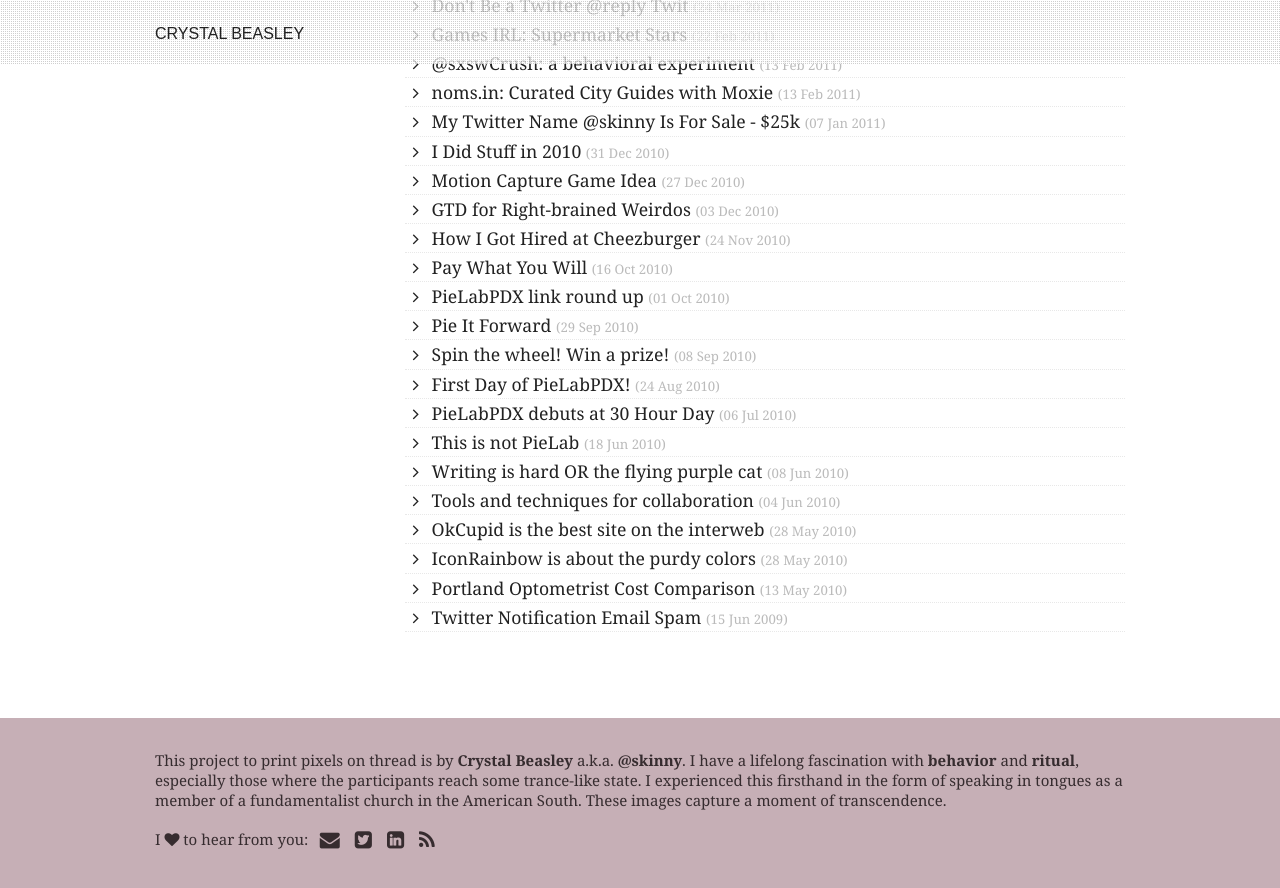
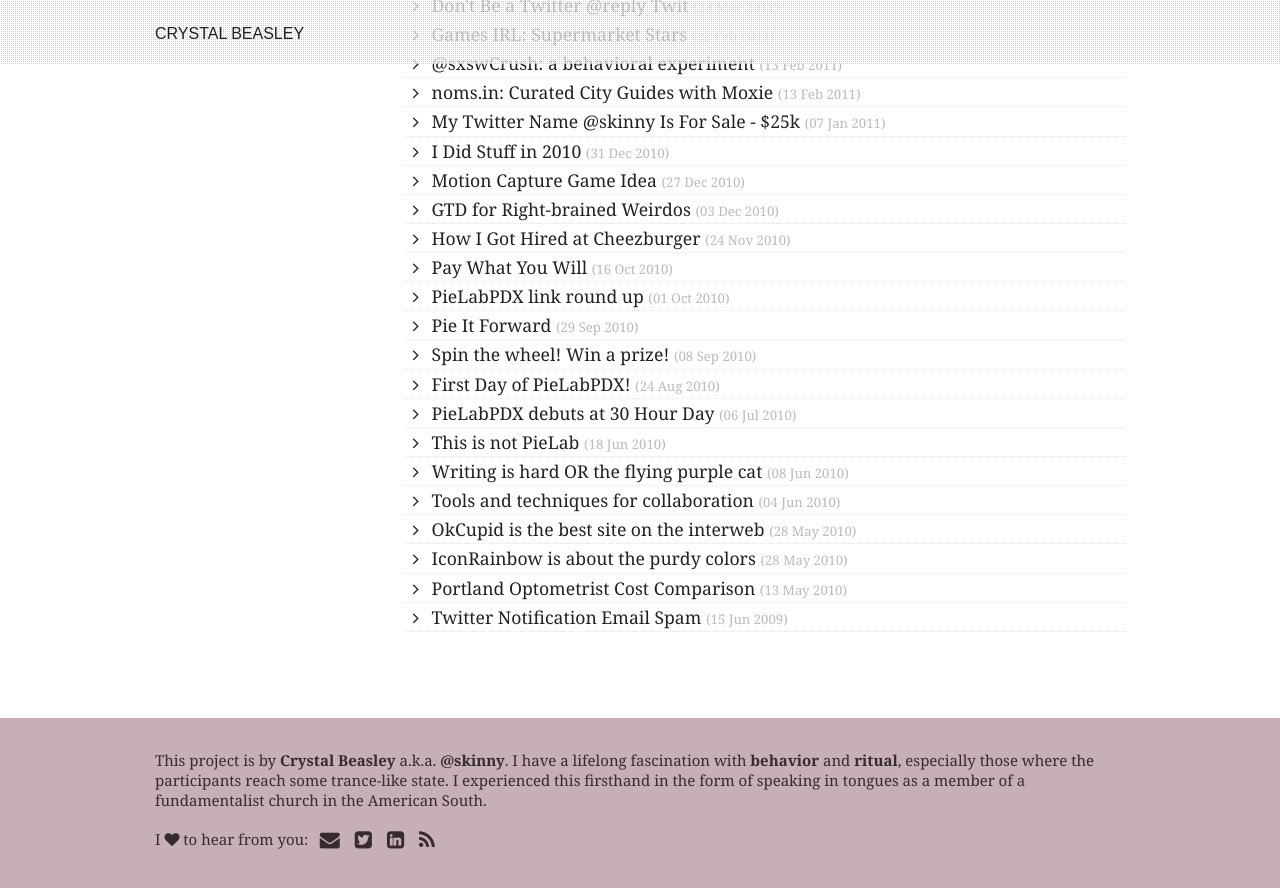
Before and after one commit to skinny97214/skinny97214.github.io, a Jekyll site: the page built from archive/index.html, in a window 1280 px wide and 900 px high, scrolled down 1260 px. Shown: the top 888 px of the window. Built offline with Jekyll 4.4.1, drawn with Linux system fonts in a browser that asks for light colours; Markdown is read by kramdown in place of the engine named in the settings; some of the changed text lies outside the part shown.

Commit message:
general cleanup of copy

```diff
--- a/_includes/footer.html
+++ b/_includes/footer.html
@@ -1,7 +1,7 @@
 <div id="footer">
 	<div class="row">
 		<div class="small-12 columns">
-		<p>This project to print pixels on thread is by <a href="http://skinnywhitegirl.com">Crystal Beasley</a> a.k.a. <a href="http://twitter.com/skinny">@skinny</a>. I have a lifelong fascination with <a href="http://skinnywhitegirl.com/blog/category/pielabpdx/">behavior</a> and <a href="http://www.youtube.com/watch?v=9P4q-Jt851Y">ritual</a>, especially those where the participants reach some trance-like state. I experienced this firsthand in the form of speaking in tongues as a member of a fundamentalist church in the American South. These images capture a moment of transcendence.</p>
+		<p>This project is by <a href="http://skinnywhitegirl.com">Crystal Beasley</a> a.k.a. <a href="http://twitter.com/skinny">@skinny</a>. I have a lifelong fascination with <a href="http://skinnywhitegirl.com/blog/category/pielabpdx/">behavior</a> and <a href="http://www.youtube.com/watch?v=9P4q-Jt851Y">ritual</a>, especially those where the participants reach some trance-like state. I experienced this firsthand in the form of speaking in tongues as a member of a fundamentalist church in the American South.</p>
 
 
 			<p>I <i class="icon-heart"></i> to hear from you: <a href="mailto:crystal@skinnywhitegirl.com"><i class="icon-envelope-alt icon-large"></i></a><a href="https://twitter.com/skinny"><i class="icon-twitter-sign icon-large"></i></a><a href="https://www.linkedin.com/in/crystalbeasley"><i class="icon-linkedin-sign icon-large"></i></a><a href="http://feeds.feedburner.com/PersonAndPlace"><i class="icon-rss icon-large"></i></a></p>
--- a/_includes/header.html
+++ b/_includes/header.html
@@ -33,7 +33,7 @@
 <div id="masthead">
 	<div class="row">
 		<div class="large-4 columns hide-for-small">
-			<h6>CRYSTAL BEASLEY</h6>
+			<h6><a href="/">CRYSTAL BEASLEY</a></h6>
 		</div>
 		<div class="large-8 small-12 columns text-right">
 		</div>
--- a/archive/index.html
+++ b/archive/index.html
@@ -9,14 +9,7 @@
 	<div class="row">
 		<div class="large-3 columns">
 			<h3>ARCHIVE</h3>
-			<h5><i class="icon-tags"></i> Show all posts about:</h5>
-			<ul>
-				<li><a href="#archive" onclick="filterNone();"><span class="radius secondary label">All Posts</span></a></li>
-				<li><a href="#archive" onclick="filterFeature();"><span class="radius secondary label">Featured <i class="icon-star"></i></span></a></li>
-				<li><a href="#archive" onclick="filter('SEAsia');"><span class="radius secondary label">SE Asia</span></a></li>
-				<li><a href="#archive" onclick="filter('Europe');"><span class="radius secondary label">Europe</span></a></li>
-			</ul>
-		</div>
+	</div>
 		<div class="large-9 columns">
 			<div id="archive-list">
 				<ul class="archiveItems list">
```
Also changed, not shown: index.html (+7 -2 lines).
